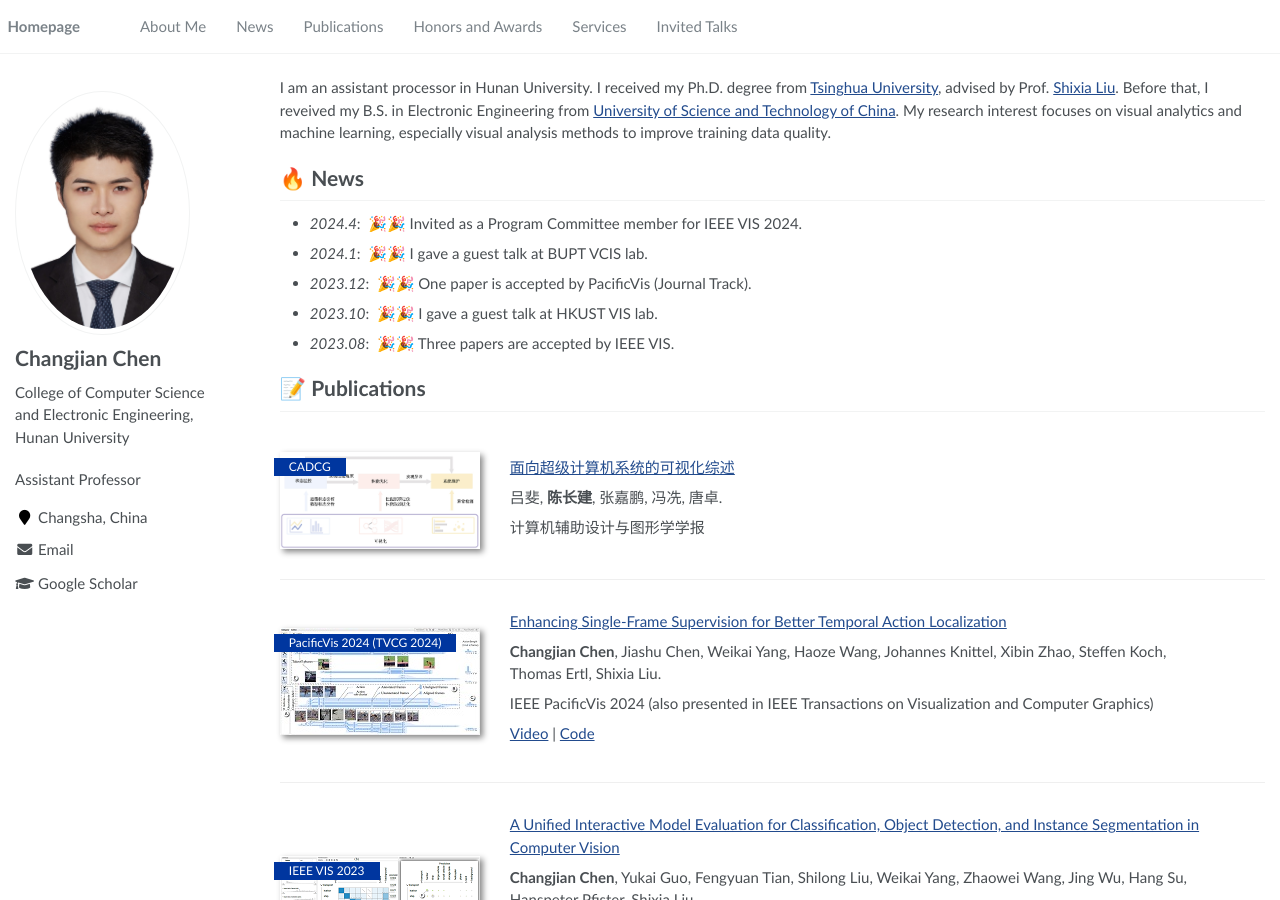
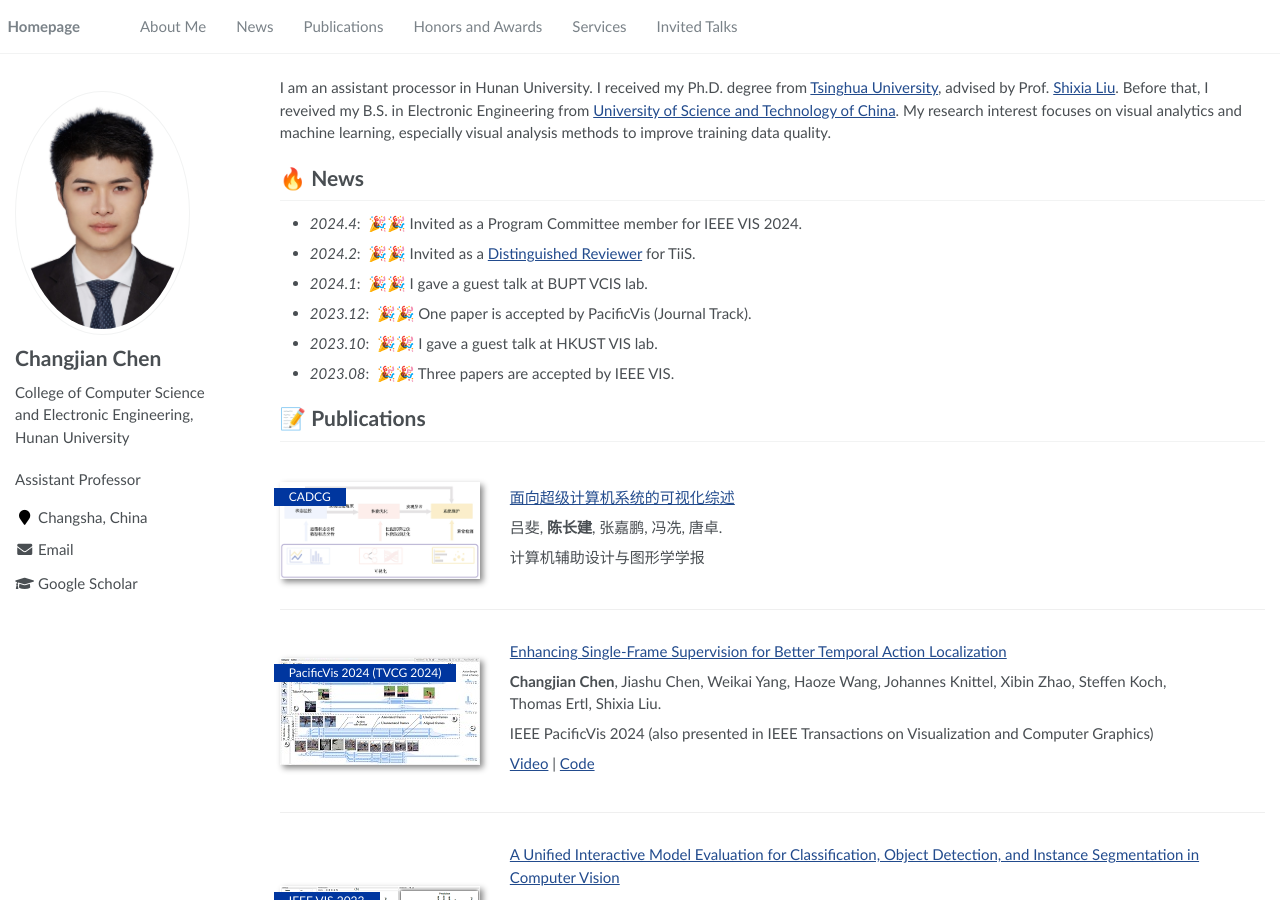
Before and after one commit to changjianchen/changjianchen.github.io, a Jekyll site: the page built from _pages/about.md, in a window 1280 px wide and 900 px high. Built offline with Jekyll 4.4.1, drawn with Linux system fonts in a browser that asks for light colours.

Commit message:
Update about.md

```diff
--- a/_pages/about.md
+++ b/_pages/about.md
@@ -27,6 +27,7 @@ My research interest focuses on visual analytics and machine learning, especiall
 
 # 🔥 News
 - *2024.4*: &nbsp;🎉🎉 Invited as a Program Committee member for IEEE VIS 2024.
+- *2024.2*: &nbsp;🎉🎉 Invited as a [Distinguished Reviewer](https://dl.acm.org/journal/tiis/editorial-board) for TiiS.
 - *2024.1*: &nbsp;🎉🎉 I gave a guest talk at BUPT VCIS lab.
 - *2023.12*: &nbsp;🎉🎉 One paper is accepted by PacificVis (Journal Track).
 - *2023.10*: &nbsp;🎉🎉 I gave a guest talk at HKUST VIS lab.
```
